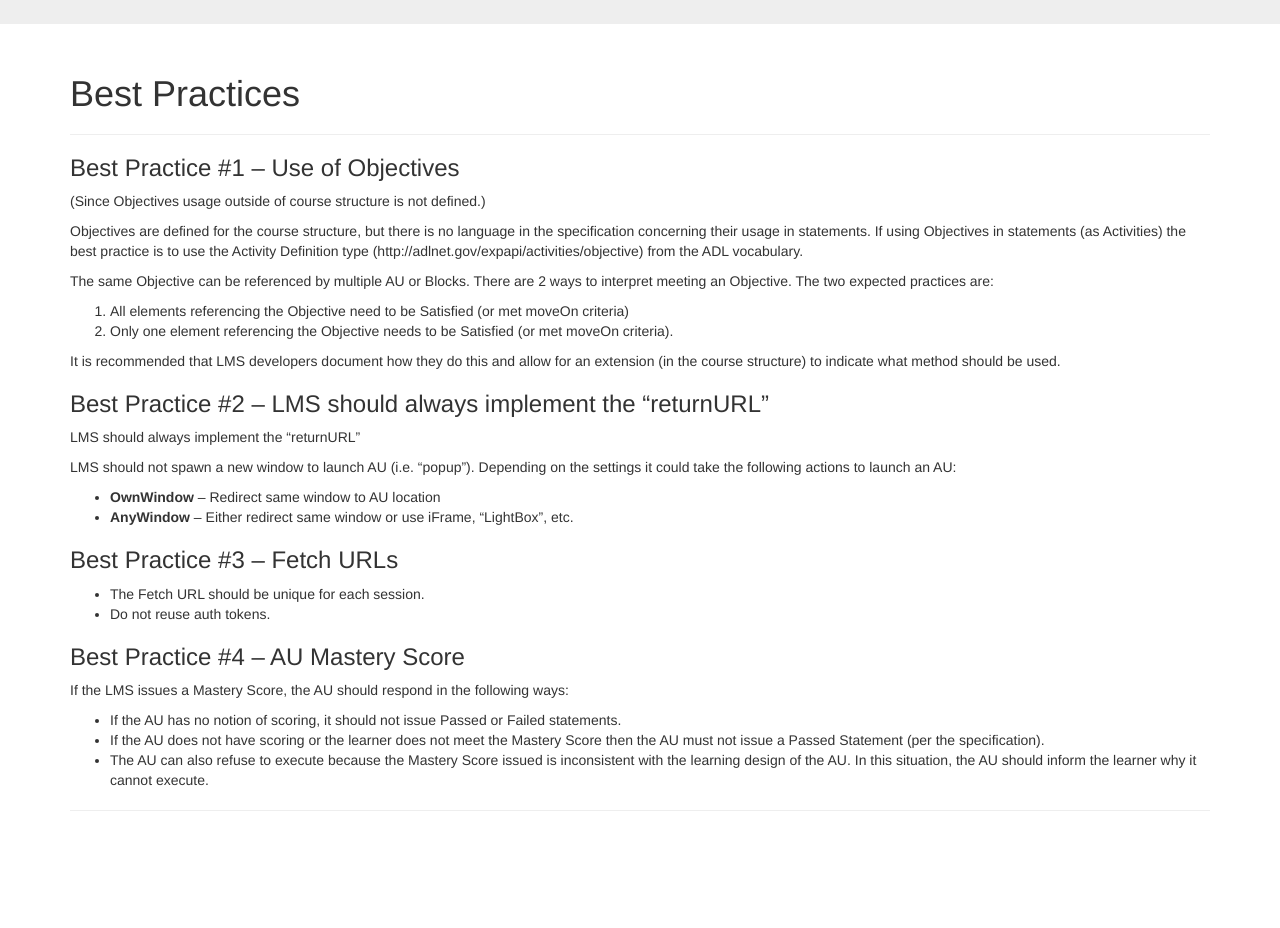
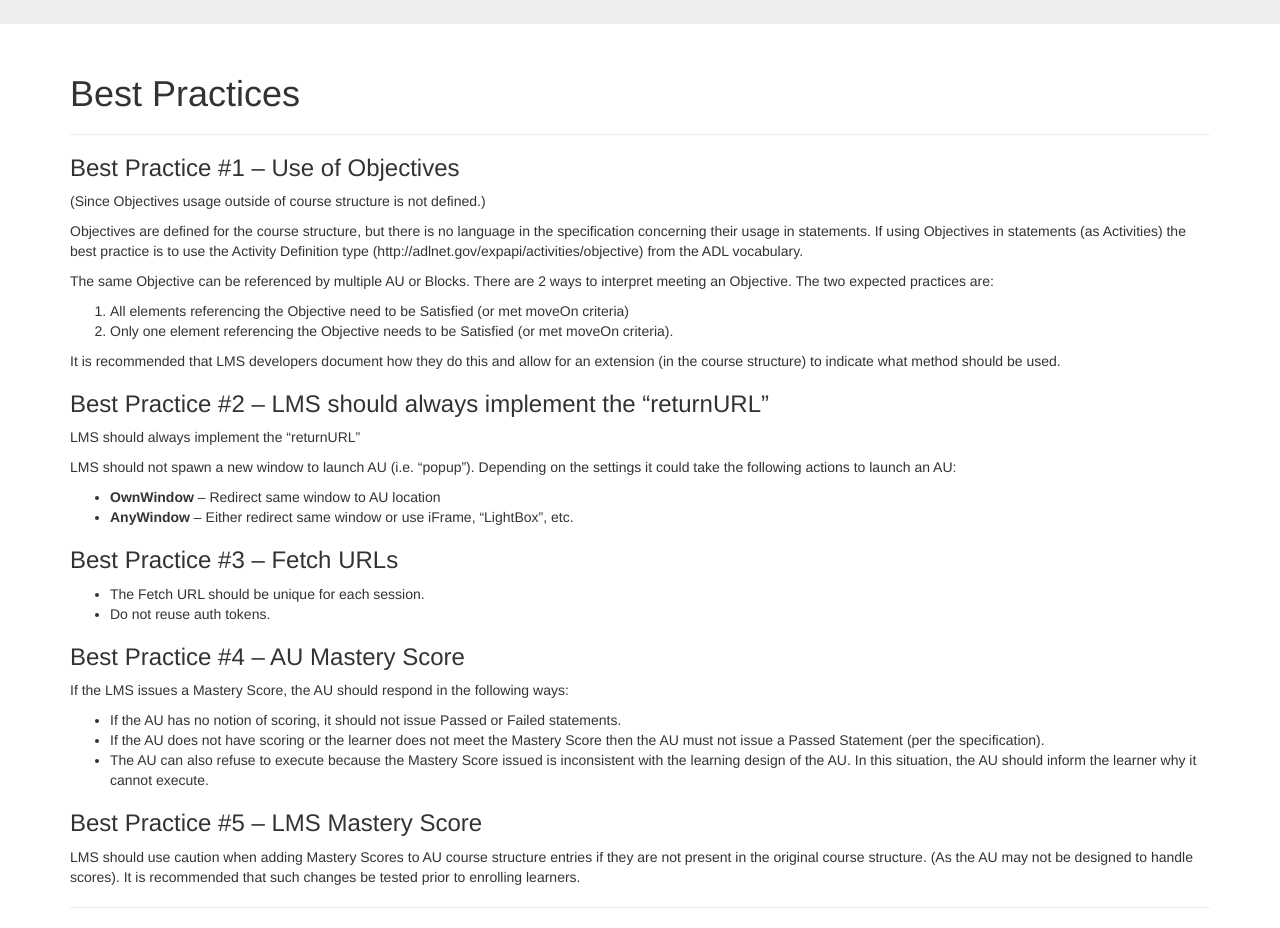
Before and after one commit to AICC/CMI-5_Spec_Current, a Jekyll site: the page built from best_practices/index.md, in a window 1280 px wide and 1350 px high, cut to the strip 422-1350 px from the top of the window. Built offline with Jekyll 4.4.1, drawn with Linux system fonts in a browser that asks for light colours.

Commit message:
Add LMS mastery score best practice

```diff
--- a/best_practices/index.md
+++ b/best_practices/index.md
@@ -41,4 +41,8 @@ If the LMS issues a Mastery Score, the AU should respond in the following ways:
 * If the AU does not have scoring or the learner does not meet the Mastery Score then the AU must not issue a Passed Statement (per the specification).
 * The AU can also refuse to execute because the Mastery Score issued is inconsistent with the learning design of the AU. In this situation, the AU should inform the learner why it cannot execute.
 
+### Best Practice #{% increment bpCount %} – LMS Mastery Score
+
+LMS should use caution when adding Mastery Scores to AU course structure entries if they are not present in the original course structure. (As the AU may not be designed to handle scores). It is recommended that such changes be tested prior to enrolling learners.
+
 ------
```
